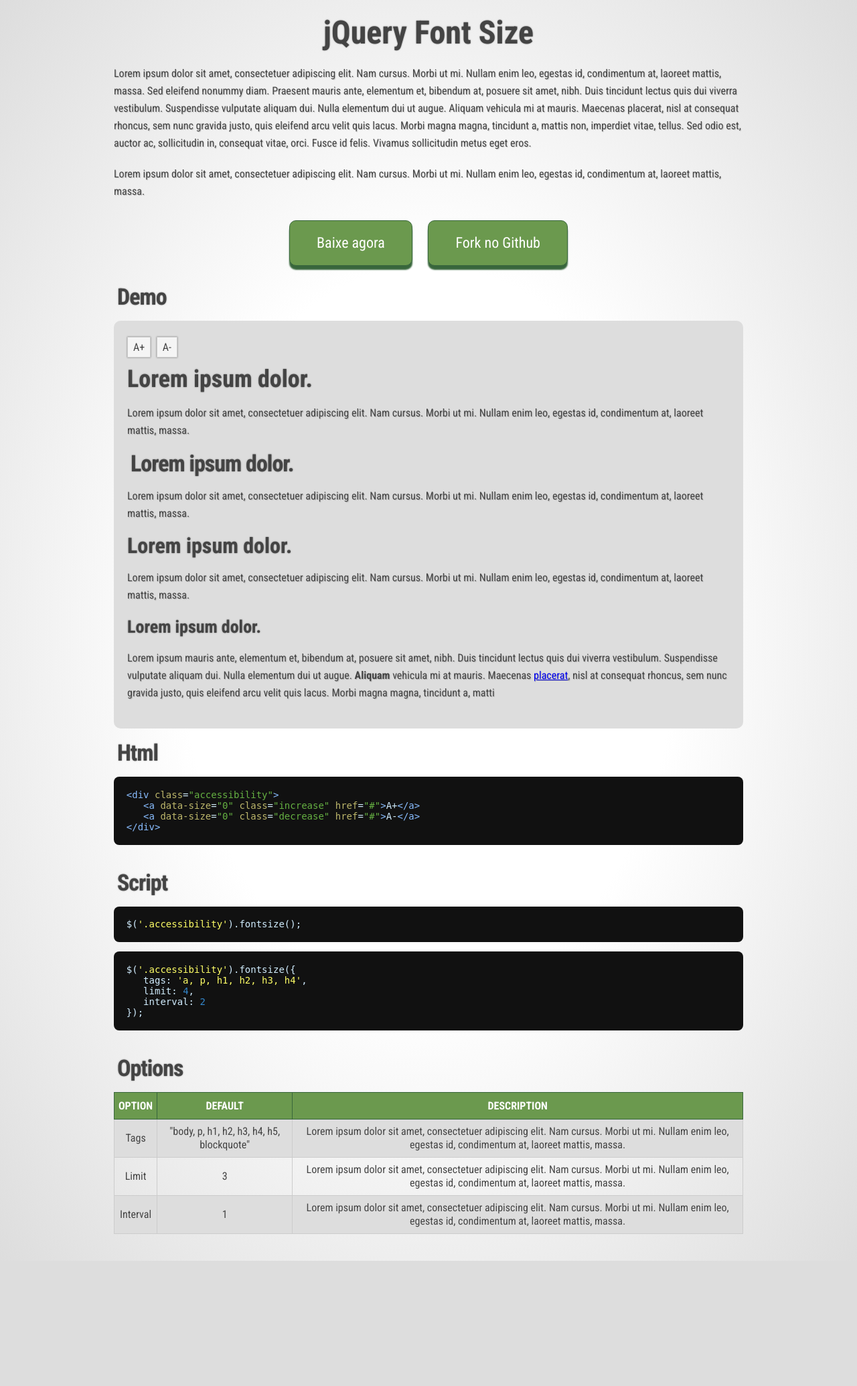
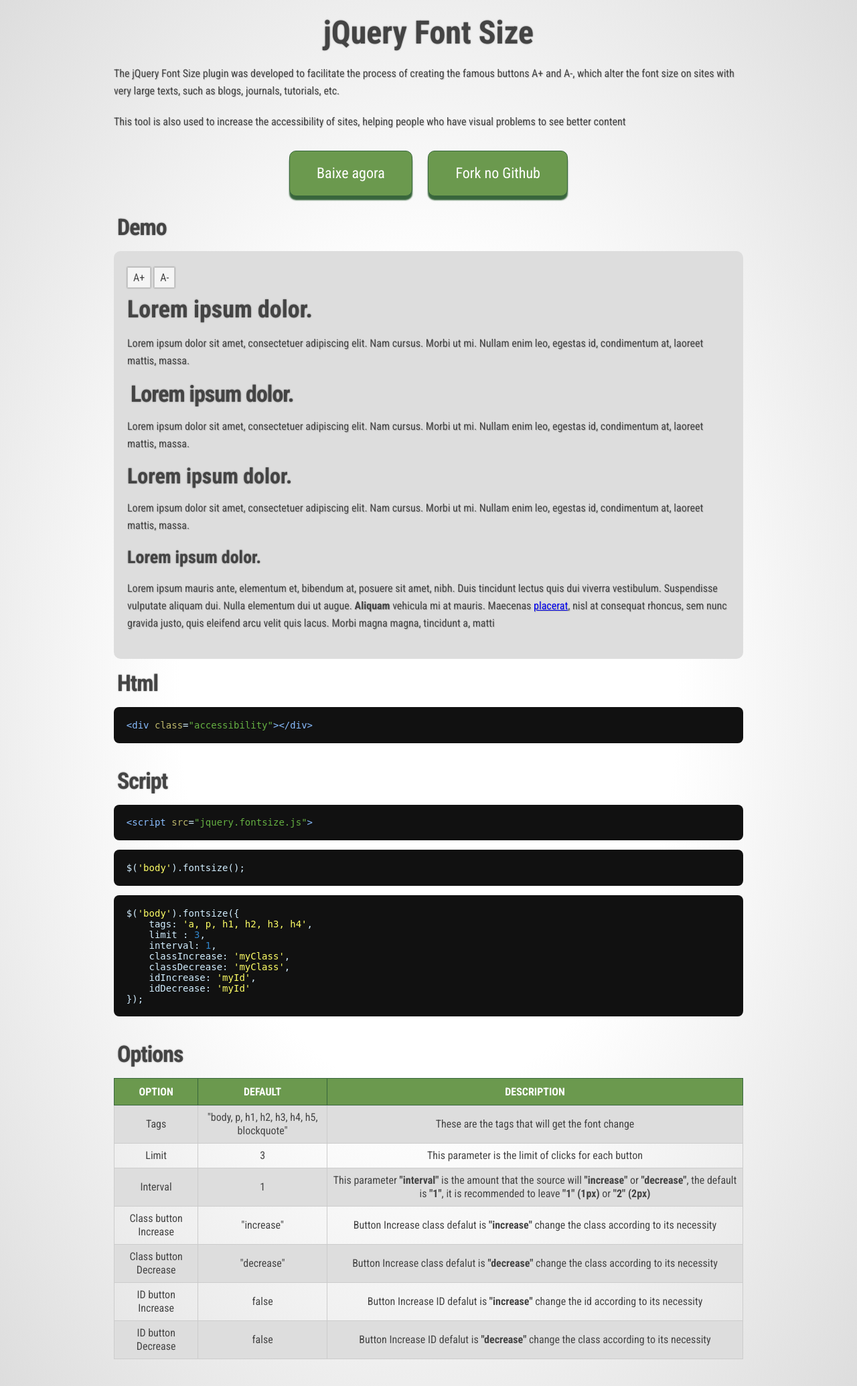
Before and after one commit to airton/font-size, a PHP site: page / in a window 1280 px wide. Shown: the whole page at 67% size. Before the commit the page ends 1883 px from the top, so only its background shows below. Run offline with PHP 8.4, Linux system fonts and the light colour scheme; some libraries are stand-ins or nearby versions.

Commit message:
Atulização index e adicionada novas funcionalidades

```diff
--- a/index.php
+++ b/index.php
@@ -11,23 +11,16 @@
 <body>
 	<div id="page">
 		<h1>jQuery Font Size</h1>
-		<p>Lorem ipsum dolor sit amet, consectetuer adipiscing elit. Nam cursus. Morbi ut mi. Nullam enim leo, egestas id, condimentum at, laoreet mattis, massa.
-		Sed eleifend nonummy diam. Praesent mauris ante, elementum et, bibendum at, posuere sit amet, nibh. Duis tincidunt lectus quis dui viverra vestibulum.
-		Suspendisse vulputate aliquam dui. Nulla elementum dui ut augue. Aliquam vehicula mi at mauris. Maecenas placerat, nisl at consequat rhoncus, sem nunc
-		gravida justo, quis eleifend arcu velit quis lacus. Morbi magna magna, tincidunt a, mattis non, imperdiet vitae, tellus. Sed odio est, auctor ac,
-		sollicitudin in, consequat vitae, orci. Fusce id felis. Vivamus sollicitudin metus eget eros.</p>
-		<p>Lorem ipsum dolor sit amet, consectetuer adipiscing elit. Nam cursus. Morbi ut mi. Nullam enim leo, egestas id, condimentum at, laoreet mattis, massa.</p>
+		<p>The jQuery Font Size plugin was developed to facilitate the process of creating the famous buttons A+ and A-, which alter the font size on sites with very large texts, such as blogs, journals, tutorials, etc.</p>
+		<p>This tool is also used to increase the accessibility of sites, helping people who have visual problems to see better content</p>
 		<div class="buttons">
 			<a href="#" class="btn">Baixe agora</a>
-			<a href="#" class="btn">Fork no Github</a>
+			<a href="https://github.com/airton/Font-Size/fork_select" class="btn">Fork no Github</a>
 		</div>
 
 		<h3>Demo</h3>
 		<div class="box">
-			<div class="accessibility">
-				<a data-size="0" class="increase" href="#">A+</a>
-				<a data-size="0" class="decrease" href="#">A-</a>
-			</div>
+			<div class="accessibility"></div>
 
 			<h2>Lorem ipsum dolor.</h2>
 			<p>Lorem ipsum dolor sit amet, consectetuer adipiscing elit. Nam cursus. Morbi ut mi. Nullam enim leo, egestas id, condimentum at, laoreet mattis, massa.</p>
@@ -44,20 +37,22 @@
 		<article class="code">
 			<h3>Html</h3>
 			<pre class="prettyprint lang=html">
-&lt;div class="accessibility"&gt;
-   &lt;a data-size="0" class="increase" href="#"&gt;A+&lt;/a&gt;
-   &lt;a data-size="0" class="decrease" href="#"&gt;A-&lt;/a&gt;
-&lt;/div&gt;</pre>
+&lt;div class="accessibility"&gt;&lt;/div&gt;</pre>
 		</article>
 
 		<article class="code">
 			<h3>Script</h3>
-			<pre class="prettyprint">$('.accessibility').fontsize();</pre>
+			<pre class="prettyprint">&lt;script src="jquery.fontsize.js"&gt;</script></pre>
+			<pre class="prettyprint">$('body').fontsize();</pre>
 			<pre class="prettyprint">
-$('.accessibility').fontsize({
-   tags: 'a, p, h1, h2, h3, h4',
-   limit: 4,
-   interval: 2
+$('body').fontsize({
+    tags: 'a, p, h1, h2, h3, h4',
+    limit : 3,
+    interval: 1,
+    classIncrease: 'myClass',
+    classDecrease: 'myClass',
+    idIncrease: 'myId',
+    idDecrease: 'myId'
 });</pre>
 		</article>
 
@@ -74,21 +69,40 @@ $('.accessibility').fontsize({
 				<tr>
 					<td>Tags</td>
 					<td>"body, p, h1, h2, h3, h4, h5, blockquote"</td>
-					<td>Lorem ipsum dolor sit amet, consectetuer adipiscing elit. Nam cursus. Morbi ut mi. Nullam enim leo, egestas id, condimentum at, laoreet mattis, massa.</td>
+					<td>These are the tags that will get the font change</td>
 				</tr>
 				<tr>
 					<td>Limit</td>
 					<td>3</td>
-					<td>Lorem ipsum dolor sit amet, consectetuer adipiscing elit. Nam cursus. Morbi ut mi. Nullam enim leo, egestas id, condimentum at, laoreet mattis, massa.</td>
+					<td>This parameter is the limit of clicks for each button</td>
 				</tr>
 				<tr>
 					<td>Interval</td>
 					<td>1</td>
-					<td>Lorem ipsum dolor sit amet, consectetuer adipiscing elit. Nam cursus. Morbi ut mi. Nullam enim leo, egestas id, condimentum at, laoreet mattis, massa.</td>
+					<td>This parameter <b>"interval"</b> is the amount that the source will <b>"increase"</b> or <b>"decrease"</b>, the default is <b>"1"</b>, it is recommended to leave <b>"1" (1px)</b> or <b>"2" (2px)</b></td>
+				</tr>
+				<tr>
+					<td>Class button Increase</td>
+					<td>"increase"</td>
+					<td>Button Increase class defalut is <b>"increase"</b> change the class according to its necessity</td>
+				</tr>
+				<tr>
+					<td>Class button Decrease</td>
+					<td>"decrease"</td>
+					<td>Button Increase class defalut is <b>"decrease"</b> change the class according to its necessity</td>
+				</tr>
+				<tr>
+					<td>ID button Increase</td>
+					<td>false</td>
+					<td>Button Increase ID defalut is <b>"increase"</b> change the id according to its necessity</td>
+				</tr>
+				<tr>
+					<td>ID button Decrease</td>
+					<td>false</td>
+					<td>Button Increase ID defalut is <b>"decrease"</b> change the class according to its necessity</td>
 				</tr>
 			</tbody>
 		</table>
-
 	</div>
 
 </body>
```
Also changed, not shown: js/jquery.fontsize.min.js (+10 -7 lines), js/jquery.fontsize.js.
